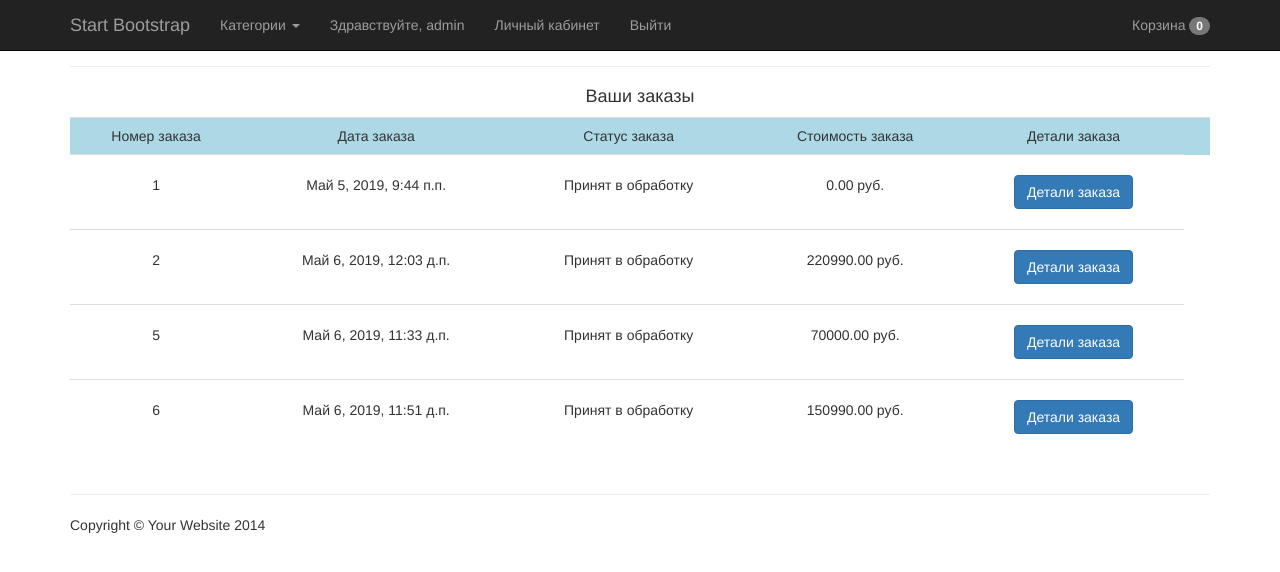
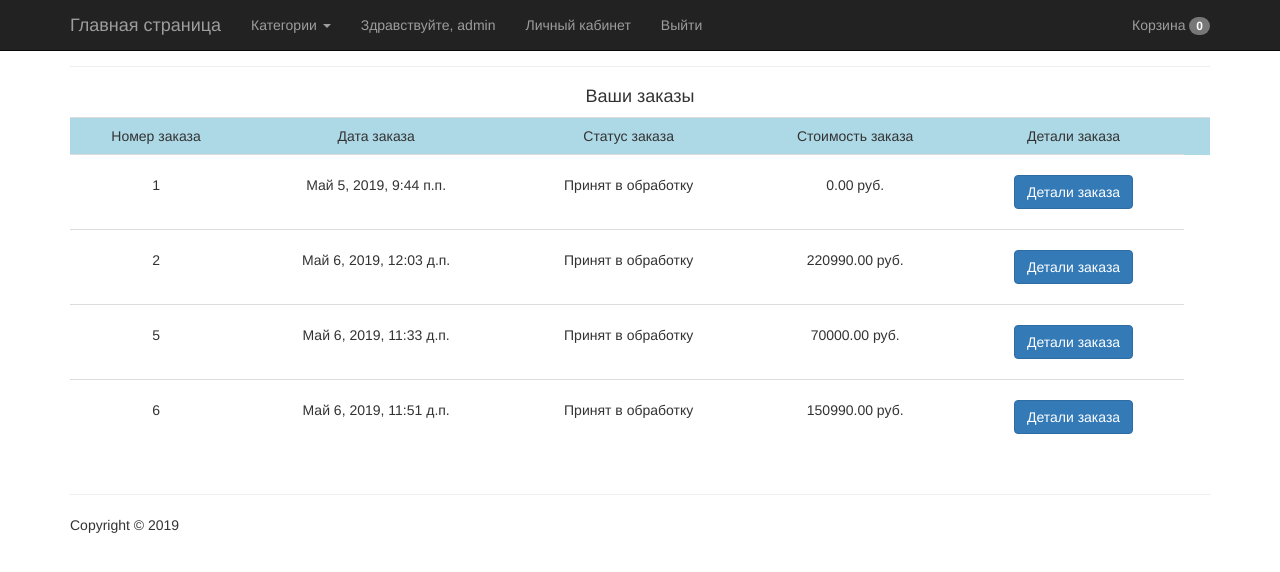
Before and after one commit to krytoy4yvak/untitled, a Django app: page /account/ in a window 1280 px wide. Shown: the top 572 px of the page. Run offline with Django 3.2, Linux system fonts and the light colour scheme; a user stored in the database is signed in; data comes from the database, SQL or seed files in the repository; both versions use the stored data as it was after the commit; some libraries are stand-ins or nearby versions.

```diff
--- a/magazine/templates/base.html
+++ b/magazine/templates/base.html
@@ -10,7 +10,7 @@
     <meta name="description" content="">
     <meta name="author" content="">
 
-    <title>Shop Homepage - Start Bootstrap Template</title>
+    <title>Nemaltsev A.S. RSOI 2019</title>
 
     <!-- Bootstrap Core CSS -->
     <link rel='stylesheet' href='{% static "css/bootstrap.css" %}'>
@@ -40,7 +40,7 @@
                     <span class="icon-bar"></span>
                     <span class="icon-bar"></span>
                 </button>
-                <a class="navbar-brand" href="{% url "base" %}">Start Bootstrap</a>
+                <a class="navbar-brand" href="{% url "base" %}">Главная страница</a>
             </div>
             <!-- Collect the nav links, forms, and other content for toggling -->
              <div class="collapse navbar-collapse" id="bs-example-navbar-collapse-1">
@@ -165,7 +165,7 @@
         <footer>
             <div class="row">
                 <div class="col-lg-12">
-                    <p>Copyright &copy; Your Website 2014</p>
+                    <p>Copyright &copy; 2019</p>
                 </div>
             </div>
         </footer>
```
Also changed, not shown: db.sqlite3.
